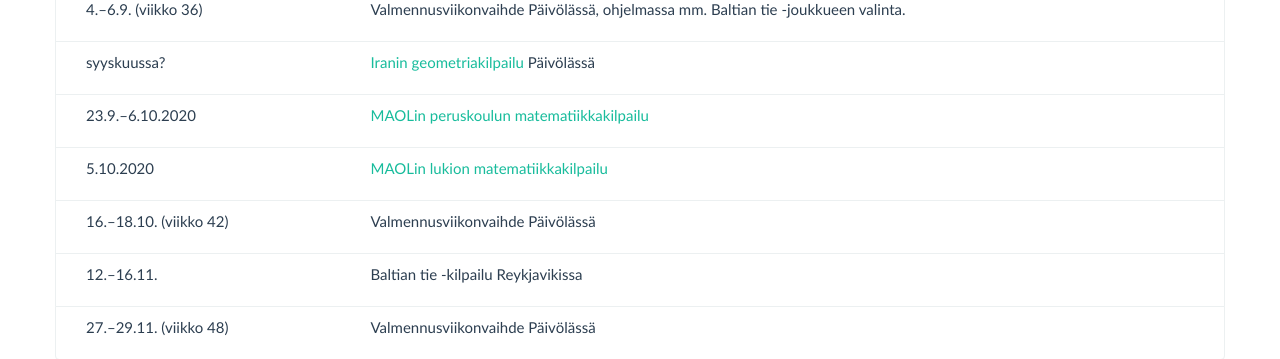
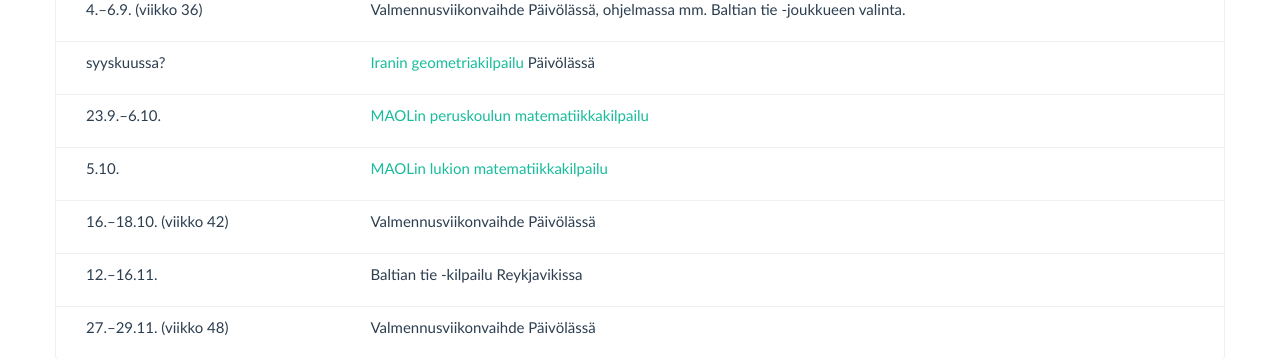
Before and after one commit to matematiikkakilpailut/matematiikkakilpailut.github.io, a Jekyll site: the page built from aikataulu/index.md, in a window 1280 px wide. Shown: the part 1000-1359 px from the top of the page. Built offline with Jekyll 4.4.1, drawn with Linux system fonts in a browser that asks for light colours.

Commit message:
Update index.md
päivämäärie muotoiltu muutettu

```diff
--- a/aikataulu/index.md
+++ b/aikataulu/index.md
@@ -37,9 +37,9 @@
     tapahtuma: "Valmennus&shy;viikonvaihde Päivölässä, ohjelmassa mm. Baltian tie -joukkueen valinta."
   - pvm: "syyskuussa?"
     tapahtuma: "[Iranin geometria&shy;kilpailu](https://igo-official.ir/) Päivölässä"
-  - pvm: "23.9.&ndash;6.10.2020"
+  - pvm: "23.9.&ndash;6.10."
     tapahtuma: "[MAOLin peruskoulun matematiikka&shy;kilpailu](https://maol.fi/neljan-tieteen-kisat/)"
-  - pvm: "5.10.2020"
+  - pvm: "5.10."
     tapahtuma: "[MAOLin lukion matematiikka&shy;kilpailu](https://maol.fi/neljan-tieteen-kisat/)"
   - pvm: "16.&ndash;18.10. (viikko 42)"
     tapahtuma: "Valmennus&shy;viikonvaihde Päivölässä"
```
